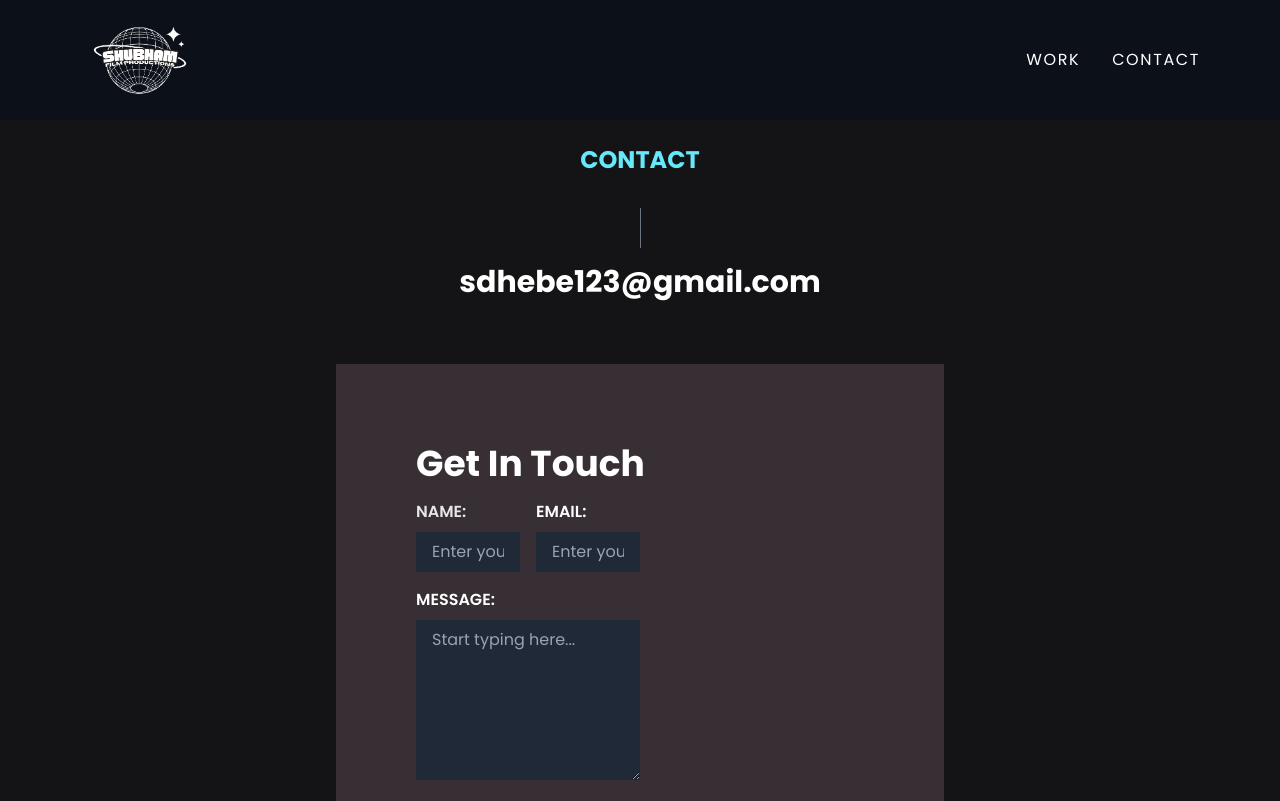
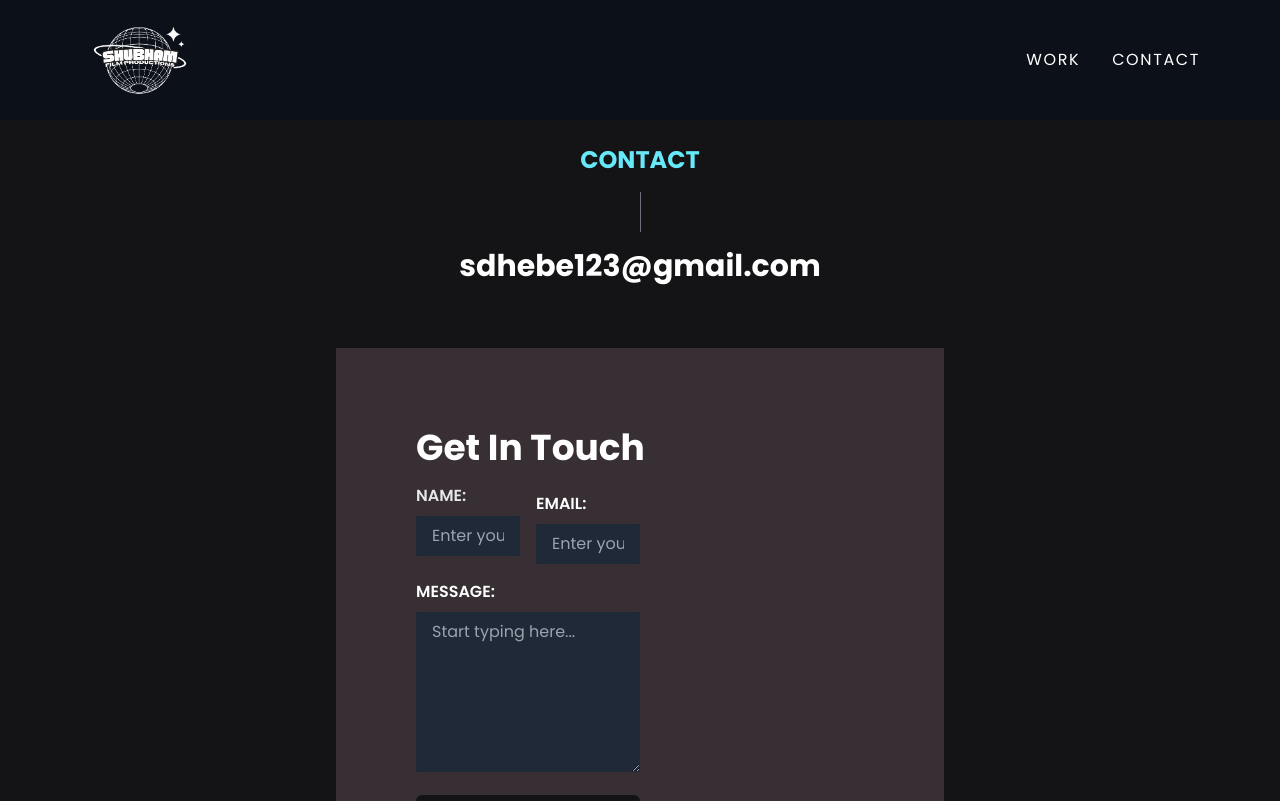
Before and after one commit to saurabhdhebe2/sh_portfolio, a Next.js app: page /contact in a window 1280 px wide. Shown: the top 801 px of the page. Built offline with nearby package versions, Linux system fonts and the light colour scheme.

Commit message:
bugu fix

```diff
--- a/src/components/Contact.jsx
+++ b/src/components/Contact.jsx
@@ -93,7 +93,7 @@ const GetInTouchForm = () => {
               />
             </div>
             <div className="flex-grow">
-              <label htmlFor="email" className="block mb-2 font-semibold">
+              <label htmlFor="email" className="block my-2 font-semibold">
                 EMAIL:
               </label>
               <input
--- a/src/components/Footer.jsx
+++ b/src/components/Footer.jsx
@@ -7,11 +7,11 @@ const Footer = () => {
       <div className="flex flex-col md:flex-row items-center md:mr-auto">
         <Link
           href="https://www.youtube.com/@ShubhamDhebe"
-          className="text-white font-semibold text-lg md:mr-4 mb-2 md:mb-0"
+          className="text-white font-semibold text-lg mb-0 md:mr-4 mb-2 md:mb-0"
         >
           YOUTUBE
         </Link>
-        <div className="w-full md:w-12 md:mx-4 mt-4  md:h-px lg:mt-0 opacity-40 bg-white"></div>
+        <div className="w-full md:w-12 md:mx-4 mt-4 h-px mt-0 md:h-px lg:mt-0 opacity-40 bg-white"></div>
         <Link
           href="https://www.instagram.com/shubham.dhebe"
           className="text-white font-semibold text-lg md:ml-4"
--- a/src/pages/contact/index.js
+++ b/src/pages/contact/index.js
@@ -1,14 +1,22 @@
 import GetInTouchForm from '@/components/Contact';
 import RootLayout from '@/components/Layout';
+import Link from 'next/link';
 
 const Contact = () => {
   return (
     <RootLayout isNav={true} className="bg-gray-100">
       <div className="py-36">
         <div className="flex flex-col items-center justify-center">
-          <h2 className="text-2xl text-cyan-300 font-bold mb-4">CONTACT</h2>
+          <h2 className="text-2xl text-cyan-300 font-bold ">CONTACT</h2>
           <div className="h-10 bg-gray-500 w-px my-4"></div>
-          <h2 className="text-3xl font-bold mb-4 px-2">sdhebe123@gmail.com</h2>
+          <Link
+            href="mailto:work@shubhamdhebe.com"
+            target="_blank"
+            rel="noopener noreferrer"
+            className="text-3xl font-bold mb-4 px-2"
+          >
+            sdhebe123@gmail.com
+          </Link>
         </div>
         <div className="mt-12">
           <GetInTouchForm />
```
